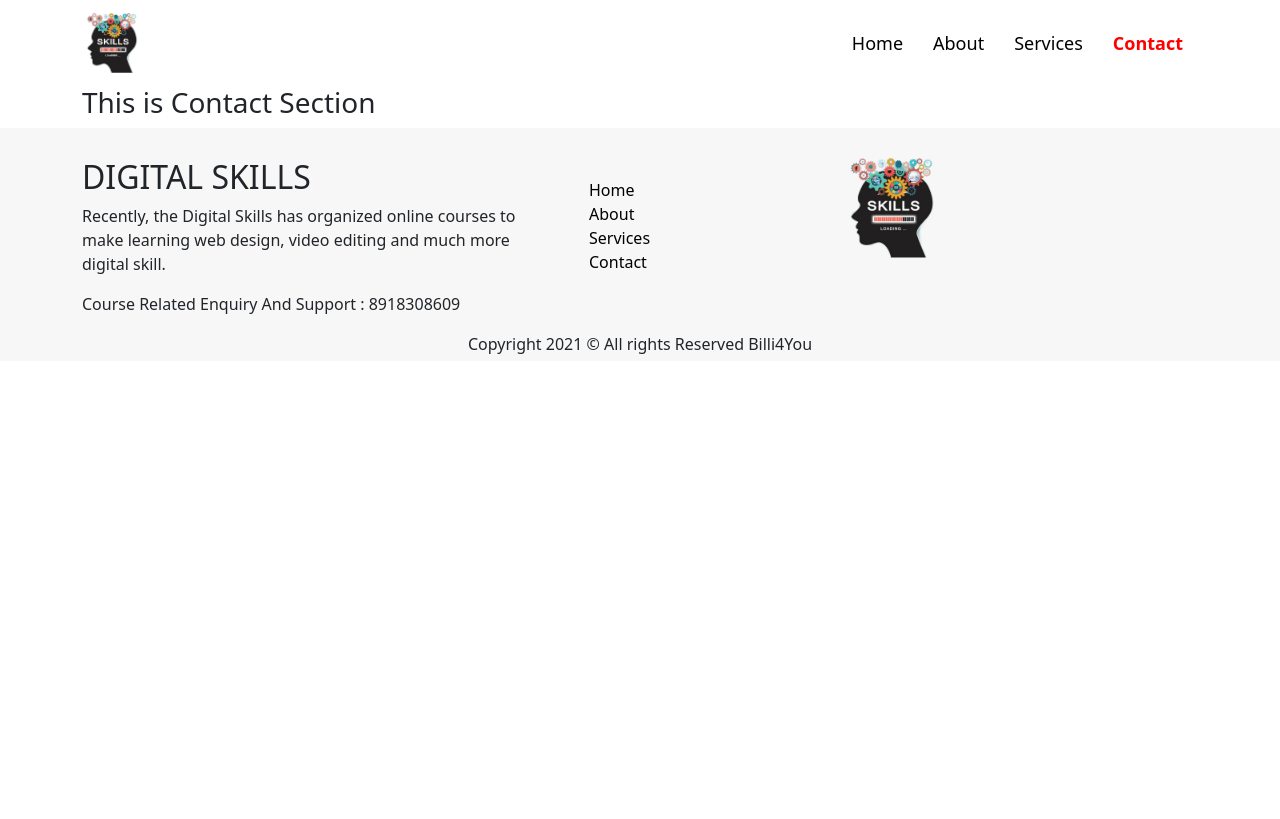
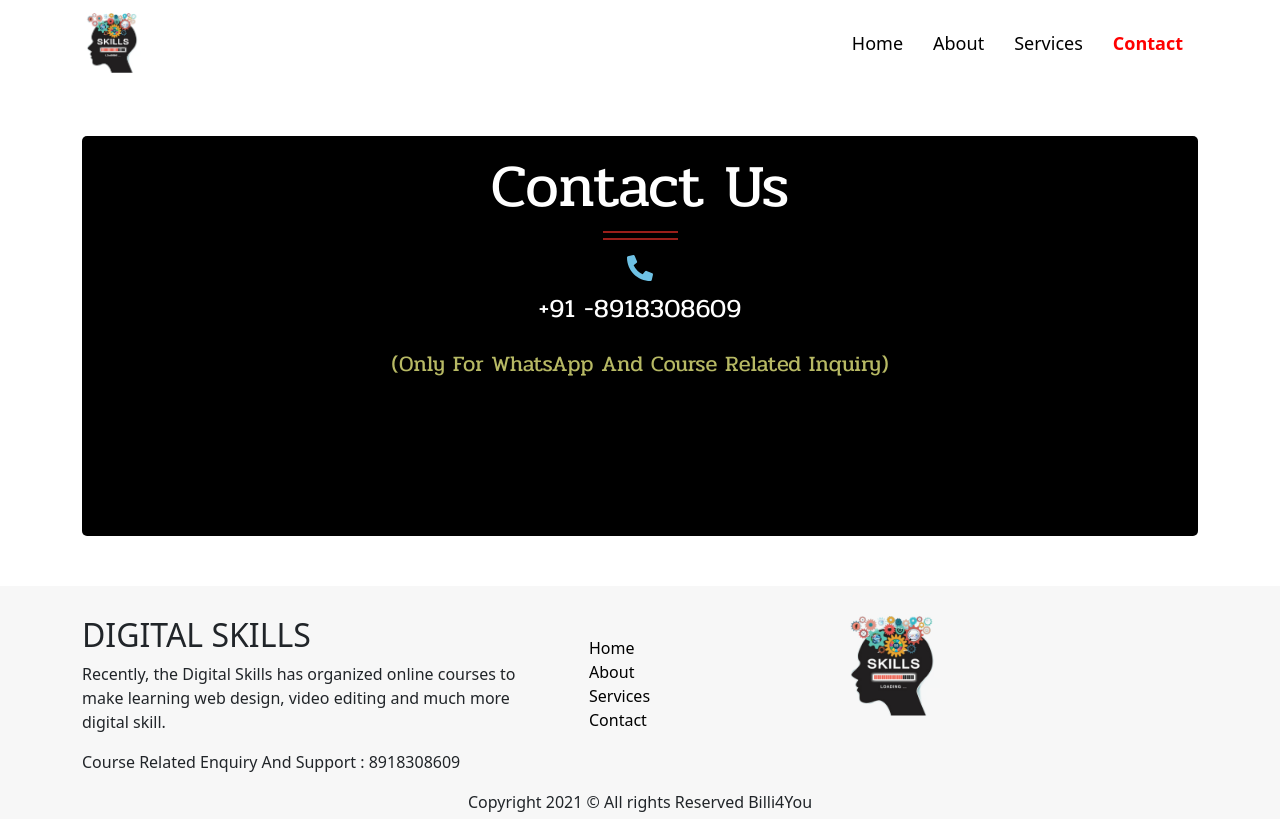
Before and after one commit to chandan-mandi/digital-skills-courses, a React (Create React App) app: page /contact in a window 1280 px wide. Built offline with nearby package versions, Linux system fonts and the light colour scheme; a web font is replaced by a local one.

Commit message:
home section update

```diff
--- /dev/null
+++ b/src/components/About/About.css
@@ -0,0 +1,19 @@
+.about-section {
+    text-align: center;
+    font-family: 'Pridi', serif;
+    height: 500px;
+    margin: 50px 0;
+    /* width: 500px; */
+}
+.about-section span {
+    color: #ffc107;
+}
+.about-section h2 {
+    font-size: 40px;
+}
+.about-section h4 {
+    margin: 10px 150px;
+}
+.about-section img {
+    width: 400px;
+}
--- a/src/components/About/About.js
+++ b/src/components/About/About.js
@@ -2,13 +2,23 @@
 import { Container } from 'react-bootstrap';
 import Footer from '../Footer/Footer';
 import MenuBar from '../MenuBar/MenuBar';
+import './About.css';
+import personImg from '../../images/header-img-1.png'
 
 const About = () => {
     return (
         <div>
             <MenuBar></MenuBar>
-            <Container>
-                <h3>I am About Components</h3>
+            <Container className="about-section">
+                <h2>About <br /> DIGITAL <span>SKILLS</span></h2> <hr />
+                <div className="d-flex mt-5">
+                    <div>
+                        <img src={personImg} alt="" />
+                    </div>
+                    <div>
+                        <h4>My name is Chandan Mandi and I’m an Entrepreneur, YouTuber, teacher and an Engineer. Here my goal is to educate people with ease so they can learn things without thinking about Higher fees, English fear, and software complication.</h4>
+                    </div>
+                </div>
             </Container>
             <Footer></Footer>
         </div>
--- a/src/components/Banner/Banner.css
+++ b/src/components/Banner/Banner.css
@@ -2,7 +2,7 @@
 
 .banner-container {
     background-image: url(../../images/header-bg.jpg);
-    height: 500px;
+    height: 650px;
     background-position: right;
     background-size: cover;
 }
@@ -24,3 +24,37 @@
 .banner-container span {
     color: #ffc107;
 }
+.slide-right {
+    width: 100%;
+    overflow: hidden;
+    /* margin-left: 300px; */
+    max-width: 200px
+  }
+
+  .slide-right {
+    animation: 2s slide-right 0s forwards;
+      transform:translateX(-100%);
+  }
+
+  @keyframes slide-right {
+    to {
+      transform:translateX(0);
+    }
+  }
+.slide-left {
+    width: 100%;
+    overflow: hidden;
+    /* margin-left: 300px; */
+    /* max-width: 200px */
+  }
+
+  .slide-left {
+      animation: 2s slide-right 0s forwards;
+    transform: translateX(100%);
+  }
+
+  @keyframes slide-left {
+    to {
+      transform:translateX(0);
+    }
+  }
--- a/src/components/Banner/Banner.js
+++ b/src/components/Banner/Banner.js
@@ -12,13 +12,13 @@
             <MenuBar></MenuBar>
             <Container className="mt-5">
                 <Row>
-                    <Col className="text-end mt-5 p-5" md={7} sm={12}>
+                    <Col className="text-end slide-right mt-5 p-5" md={7} sm={12}>
                         <h1>DIGITAL <span>SKILLS</span></h1>
                         <h2>Skill Oriented Online Courses</h2>
                         <Button variant="warning" href="#service-section">START LEARNING <FontAwesomeIcon icon={faArrowDown}></FontAwesomeIcon></Button>
                     </Col>
                     <Col md={5} sm={12}>
-                        <div className="banner-person">
+                        <div className="banner-person slide-left">
                             <img src={bannerperson} alt="" />
                         </div>
                     </Col>
--- /dev/null
+++ b/src/components/Contact/Contact.css
@@ -0,0 +1,35 @@
+.contact-section {
+    text-align: center;
+    background-color: black;
+    font-family: 'Pridi', serif;
+    height: 400px;
+    margin: 50px 0;
+    color: white;
+    padding: 15px;
+    border-radius: 5px;
+    font-size: 26px;
+}
+.contact-section h2 {
+    font-size: 60px;
+}
+.contact-section .icon{
+    color: #6ec1e4;
+}
+.contact-section .divider {
+    text-align: center;
+    padding-top: 5px;
+    width: 75px;
+    border-top: 2px solid #9b1f1a;
+    margin: auto;
+    border-bottom: 2px solid #9b1f1a;
+    margin-bottom: 10px;
+}
+.contact-section .divider span {
+    width: 75px;
+    border-top: 25px solid red;
+}
+.contact-section .only-whatsapp {
+    color: #B7B964;
+    font-size: 22px;
+    margin-top: 20px;
+}
--- a/src/components/Contact/Contact.js
+++ b/src/components/Contact/Contact.js
@@ -1,14 +1,25 @@
+import { faPhone, faPhoneAlt } from '@fortawesome/free-solid-svg-icons';
+import { FontAwesomeIcon } from '@fortawesome/react-fontawesome';
 import React from 'react';
 import { Container } from 'react-bootstrap';
 import Footer from '../Footer/Footer';
 import MenuBar from '../MenuBar/MenuBar';
+import './Contact.css'
 
 const Contact = () => {
     return (
         <div>
             <MenuBar></MenuBar>
             <Container>
-                <h3>This is Contact Section</h3>
+                <div className="contact-section">
+                    <h2>Contact Us</h2>
+                    <div className="divider">
+                        <span></span>
+                    </div>
+                    <FontAwesomeIcon icon={faPhoneAlt} className="icon"></FontAwesomeIcon> <br />
+                    <p>+91 -8918308609</p>
+                    <p className="only-whatsapp">(Only For WhatsApp And Course Related Inquiry)</p>
+                </div>
             </Container>
             <Footer></Footer>
         </div>
--- a/src/components/Home/Home.js
+++ b/src/components/Home/Home.js
@@ -2,12 +2,14 @@
 import Banner from '../Banner/Banner';
 import Footer from '../Footer/Footer';
 import HomeServicesPart from '../HomeServicesPart/HomeServicesPart';
+import WhyOurCourse from '../WhyOurCourse/WhyOurCourse';
 import './Home.css'
 
 const Home = () => {
     return (
         <div>
             <Banner></Banner>
+            <WhyOurCourse></WhyOurCourse>
             <HomeServicesPart></HomeServicesPart>
             <Footer></Footer>
         </div>
--- a/src/components/HomeServicesPart/HomeServicesPart.css
+++ b/src/components/HomeServicesPart/HomeServicesPart.css
@@ -43,3 +43,12 @@
 .course-card .card-title {
     font-weight: bold;
 }
+
+.course-card img:hover{
+    transform: scale3d(1.3, 1.3, 1) translate3d(0, 0, 0) perspective(500px);
+    transition: .5s;
+    cursor: pointer;
+    border-radius: 5px;
+    opacity: 1;
+    z-index: 4;
+}
--- a/src/components/Services/Services.js
+++ b/src/components/Services/Services.js
@@ -30,7 +30,7 @@
                                         <Card.Body>
                                             <Card.Title>{course.courseName}</Card.Title>
                                             <Card.Text>
-                                                <h4>{course.description}</h4>
+                                                <h4>{course.description.slice(0,50)}</h4>
                                                 <div> <span><FontAwesomeIcon icon={faCheckCircle} /></span> {course.contentHours}+ Hr Video Content</div>
                                                 <div> <span><FontAwesomeIcon icon={faCheckCircle} /></span> {course.practicalLesson}+ Practical Lesson</div>
                                                 <div> <span><FontAwesomeIcon icon={faCheckCircle} /></span> {course.access}</div>
--- /dev/null
+++ b/src/components/WhyOurCourse/WhyOurCourse.css
@@ -0,0 +1,38 @@
+.why-our-course {
+    text-align: center;
+    padding: 80px 0;
+    background-color: black;
+    color: white;
+
+}
+.why-our-course h2 {
+    font-family: 'Pridi', serif;
+    font-size: 32px;
+}
+.why-our-course h4 {
+    padding: 25px 0;
+    font-size: 40px;
+
+}
+.why-our-course .light-text {
+    font-weight: 100;
+}
+.why-our-course .card-box {
+    border: 1px solid gray;
+    padding: 40px;
+    border-radius: 5px;
+    margin: 50px 0;
+    background-color: white;
+    height: 300px;
+}
+.card-box h2 {
+    color: black;
+}
+.why-our-course .card-box .icon {
+    color: #FBB000;
+    font-size: 75px;
+    padding-bottom: 15px;
+}
+.why-our-course .card-box p {
+    color: #3D4E60;
+}
--- /dev/null
+++ b/src/components/WhyOurCourse/WhyOurCourse.js
@@ -0,0 +1,41 @@
+import { faClock, faFileArchive, faHandsHelping } from '@fortawesome/free-solid-svg-icons';
+import { FontAwesomeIcon } from '@fortawesome/react-fontawesome';
+import React from 'react';
+import { Col, Container, Row } from 'react-bootstrap';
+import './WhyOurCourse.css';
+
+const WhyOurCourse = () => {
+    return (
+        <div className="why-our-course">
+            <Container>
+                <h2>Why <b>Our Courses</b></h2>
+                <h4><span className="light-text">GROW YOUR KNOWLEDGE AND</span> <b>STAY AHEAD OF YOUR COMPETITORS</b></h4>
+                <Row>
+                    <Col md={4} sm={12}>
+                        <div className="card-box">
+                            <FontAwesomeIcon className="icon" icon={faClock}></FontAwesomeIcon>
+                            <h2>Life Time Access</h2>
+                            <p>After enrollment, you will get lifetime course access so you can watch any time anywhere and in any device.</p>
+                        </div>
+                    </Col>
+                    <Col md={4} sm={12}>
+                        <div className="card-box">
+                            <FontAwesomeIcon className="icon" icon={faFileArchive}></FontAwesomeIcon>
+                            <h2>EXERCISE FILES</h2>
+                            <p>With each enrolled course (If Required), I will provide you some project  Exercise files for practice purposes.</p>
+                        </div>
+                    </Col>
+                    <Col md={4} sm={12}>
+                        <div className="card-box">
+                            <FontAwesomeIcon className="icon" icon={faHandsHelping}></FontAwesomeIcon>
+                            <h2>WHATSAPP SUPPORT</h2>
+                            <p>Providing support is never easy, but I'm always available on WhatsApp. You can clear your doubts at any time.</p>
+                        </div>
+                    </Col>
+                </Row>
+            </Container>
+        </div>
+    );
+};
+
+export default WhyOurCourse;
```
